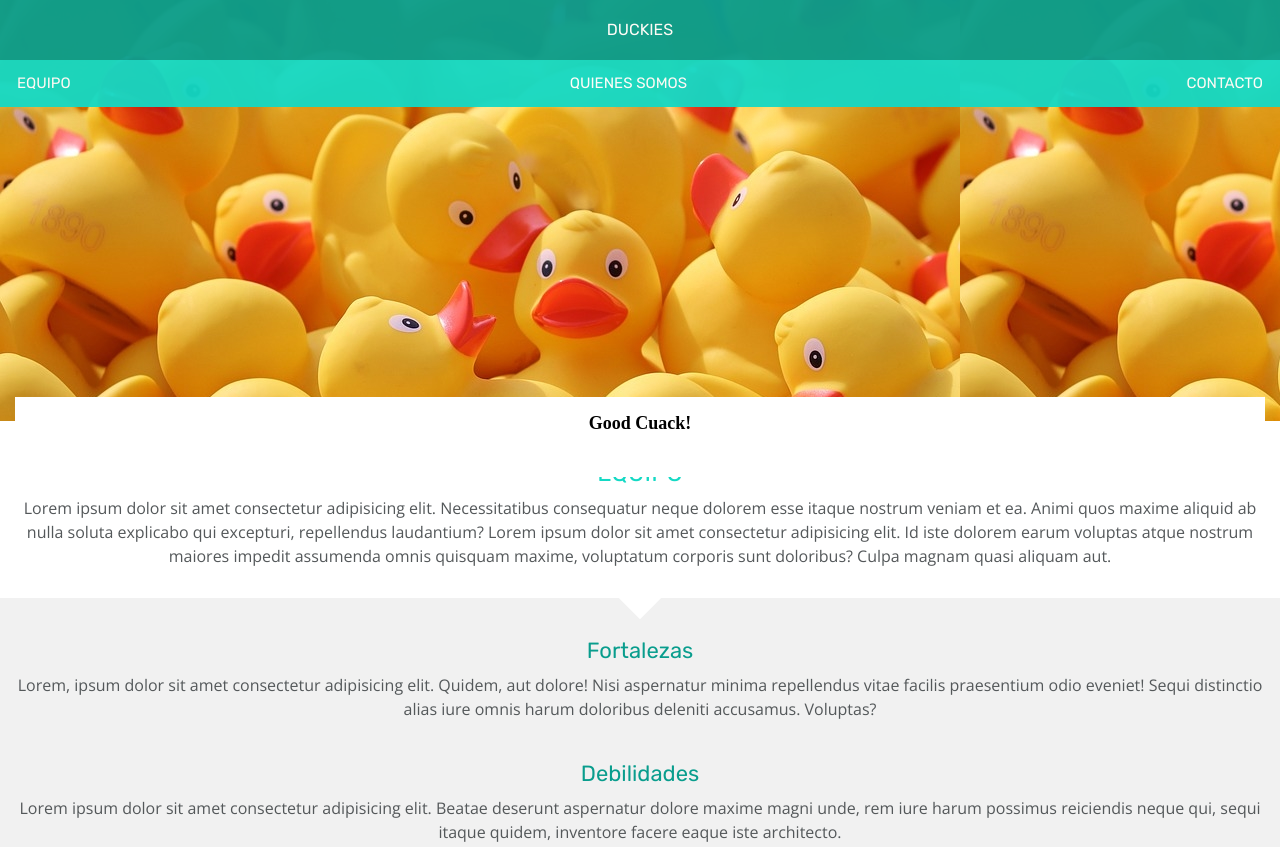
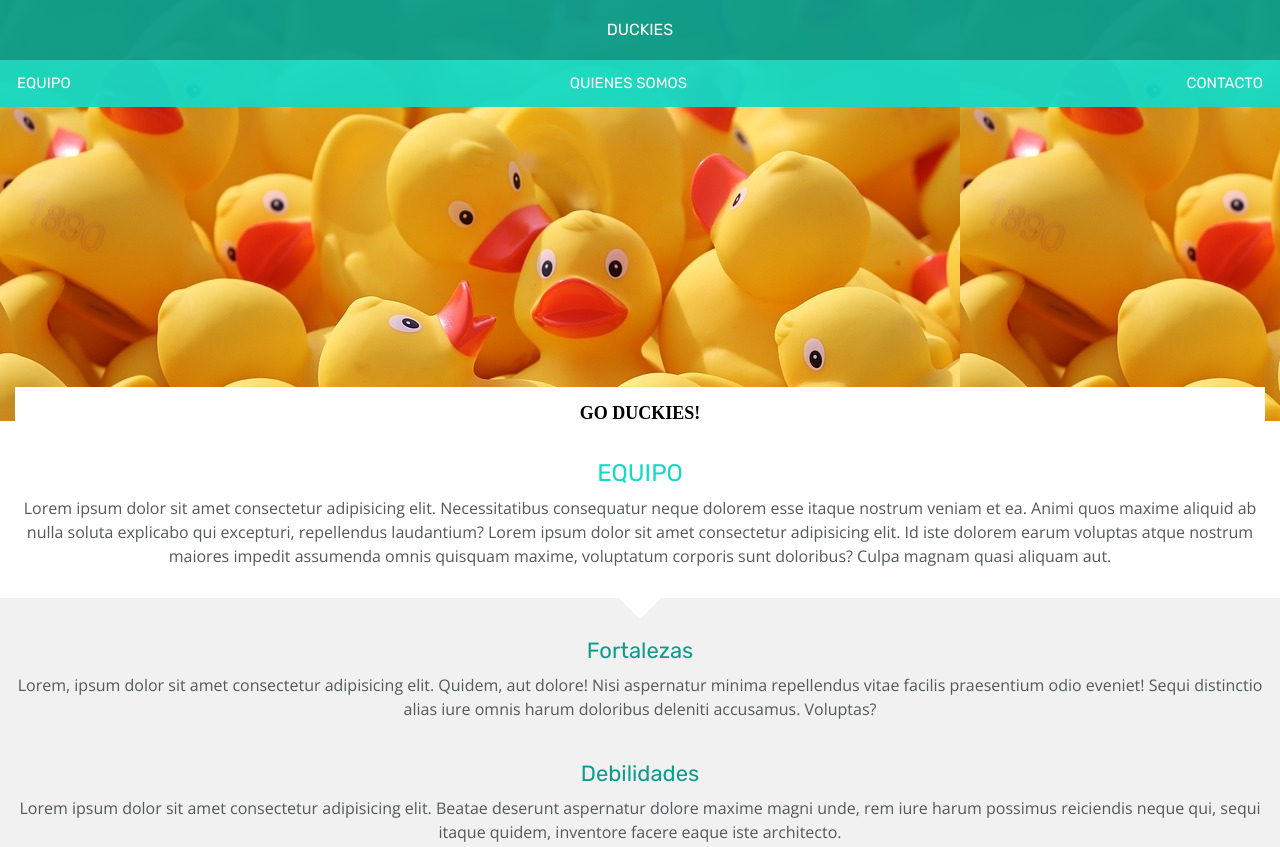
Before and after one commit to Adalab/project-promo-p-module-1-team-7, a plain HTML site: page index.html in a window 1280 px wide. Shown: the top 847 px of the page. Drawn offline with nearby package versions, Linux system fonts and the light colour scheme.

Commit message:
slogan fixed

```diff
--- a/index.html
+++ b/index.html
@@ -28,7 +28,7 @@
           </ul>
         </nav>
       </div>
-      <div class="slogan">Good Cuack!</div>
+      <div class="slogan">GO DUCKIES!</div>
     </header>
     <main>
       <!-- Parte de Elena -->
--- a/styles/main.css
+++ b/styles/main.css
@@ -62,11 +62,9 @@ h1 {
   display: flex;
   justify-content: center;
   position: absolute;
-  margin-top: 290px;
+  margin-top: 280px;
   left: 15px;
   right: 15px;
-
-  height: 50px;
   background-color: var(--white);
   color: var(--black);
   font-family: OpenSans;
@@ -105,6 +103,7 @@ h1 {
   text-align: center;
   color: var(--aqua);
 }
+
 .team_text {
   margin: 0;
   font-family: "Open Sans", sans-serif;
@@ -140,6 +139,7 @@ h1 {
   flex-direction: column;
   justify-content: space-between;
 }
+
 .fourth_title {
   margin: 0;
   font-family: "Rubik", sans-serif;
@@ -152,6 +152,7 @@ h1 {
   text-align: center;
   color: var(--blue-green);
 }
+
 .strengths_text {
   margin: 0 0 30px 0;
   font-family: "Open Sans", sans-serif;
@@ -253,6 +254,7 @@ h1 {
   color: var(--cool-grey);
   text-align: center;
 }
+
 .bottom_links {
   width: 100%;
   height: 60px;
@@ -278,6 +280,7 @@ h1 {
   position: relative;
   right: 20px;
 }
+
 .container_logo {
   width: 115.9px;
   height: 45px;
@@ -287,6 +290,7 @@ h1 {
   justify-content: center;
   align-items: center;
 }
+
 .logo_adalab_bottom {
   width: 100%;
 }
```
